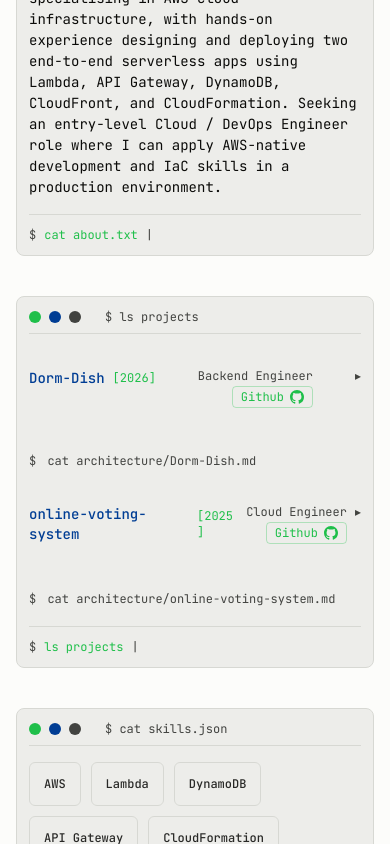
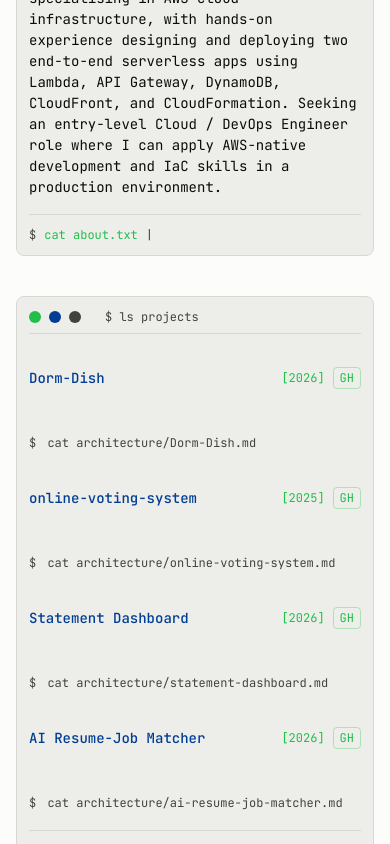
Before and after one commit to prathameshlonare/portfolio, a Next.js app: page / in a window 390 px wide. Shown: the part 1156-2000 px from the top of the page. Built offline with nearby package versions, Linux system fonts and the light colour scheme.

Commit message:
fixed architecture diagram and layout

```diff
--- a/src/app/globals.css
+++ b/src/app/globals.css
@@ -162,7 +162,7 @@ body {
   border-right: 1px solid var(--border);
   transform: translateX(-100%);
   transition: transform 0.3s cubic-bezier(0.32, 0.72, 0, 1);
-  padding: 24px 20px;
+  padding: 72px 20px 24px;
   display: flex;
   flex-direction: column;
   gap: 4px;
@@ -265,7 +265,11 @@ body {
 /* Project card mobile overrides */
 @media (max-width: 767px) {
   .project-card {
-    padding: 16px;
+    padding: 12px;
+  }
+
+  .terminal-prompt {
+    padding: 10px;
   }
 }
 
--- a/src/app/page.tsx
+++ b/src/app/page.tsx
@@ -122,7 +122,7 @@ export default function Home() {
               </MagneticWrap>
               <MagneticWrap strength={4}>
                 <a
-                  href="/prathamesh_resume.pdf"
+                  href="/prathamesh_lonare_resume.pdf"
                   download
                   className="interactive group cta-cursor min-h-[44px] flex items-center px-4 sm:px-6 py-3 text-xs sm:text-sm border border-[var(--border)] rounded-lg text-[var(--text-muted)] hover:text-[var(--accent-green)] hover:border-[var(--accent-green)] hover:bg-[color-mix(in_srgb,var(--accent-green)_8%,transparent)] font-mono text-center"
                 >
@@ -199,13 +199,14 @@ export default function Home() {
                 ]}
               />
               <ArchDiagram
+                variant="flow"
                 nodes={[
-                  { label: "CloudFront" },
-                  { label: "S3" },
-                  { label: "API Gateway" },
-                  { label: "Lambda" },
-                  { label: "DynamoDB" },
-                  { label: "CloudWatch" },
+                  { label: "CloudFront", description: "CDN" },
+                  { label: "S3", description: "Static Assets" },
+                  { label: "API Gateway", description: "REST API" },
+                  { label: "Lambda", description: "Business Logic" },
+                  { label: "DynamoDB", description: "Database" },
+                  { label: "CloudWatch", description: "Monitoring" },
                 ]}
                 title="Dorm-Dish"
               />
@@ -220,19 +221,66 @@ export default function Home() {
                   "Implemented a highly available backend using DynamoDB On-Demand capacity to automatically handle peak voting traffic without manual provisioning.",
                   "Secured application access via Cognito User Pools, enforcing IAM least-privilege policies across all Lambda execution roles.",
                 ]}
+              />
+              <ArchDiagram
+                variant="flow"
+                nodes={[
+                  { label: "S3", description: "Static Hosting" },
+                  { label: "Cognito", description: "User Auth" },
+                  { label: "Lambda", description: "Business Logic" },
+                  { label: "DynamoDB", description: "Database" },
+                  { label: "IAM", description: "Access Control" },
+                  { label: "CloudWatch", description: "Monitoring" },
+                  { label: "GitHub Actions", description: "CI/CD" },
+                ]}
+                title="online-voting-system"
+              />
+              <ProjectCard
+                name="Statement Dashboard"
+                role="Full-Stack Developer"
+                year="2026"
+                githubUrl="https://github.com/prathameshlonare/statement-dashboard"
+                tech="React 19 · TypeScript 6 · Vite 8 · Tailwind CSS · shadcn/ui · Recharts · pdf.js · Tesseract.js · jsPDF"
+                bullets={[
+                  "Built a 100% offline-first PWA bank statement analyzer with PDF/CSV import, OCR fallback, and budget tracking — zero data leaves the device.",
+                  "Implemented recurring payment detection with confidence scoring, month-over-month comparison, and a composite financial health score algorithm.",
+                  "Designed a Swiss editorial UI with dark mode, micro-animations, scroll-triggered staggers, and mobile-first responsive layout using shadcn/ui primitives.",
+                ]}
+              />
+              <ArchDiagram
+                variant="flow"
+                nodes={[
+                  { label: "React", description: "UI Framework" },
+                  { label: "Vite", description: "Build Tool" },
+                  { label: "pdf.js", description: "PDF Parsing" },
+                  { label: "Tesseract.js", description: "OCR Engine" },
+                  { label: "localStorage", description: "Data Persistence" },
+                  { label: "Service Worker", description: "Offline Support" },
+                ]}
+                title="statement-dashboard"
+              />
+              <ProjectCard
+                name="AI Resume-Job Matcher"
+                role="ML Engineer"
+                year="2026"
+                githubUrl="https://github.com/prathameshlonare/ai-resume-job-matcher"
+                tech="Python · Streamlit · sentence-transformers · scikit-learn · pandas · numpy"
+                bullets={[
+                  "Developed an ML-based resume-job compatibility predictor trained on 1,200+ real job postings, achieving ~90% accuracy and ~95% AUC-ROC.",
+                  "Used semantic embeddings (all-MiniLM-L6-v2) with cosine similarity and logistic regression for match probability prediction.",
+                  "Built a Streamlit web app that extracts missing keywords and detected skills to help candidates optimize their resumes.",
+                ]}
                 isLast
               />
               <ArchDiagram
+                variant="flow"
                 nodes={[
-                  { label: "S3" },
-                  { label: "Cognito" },
-                  { label: "Lambda" },
-                  { label: "DynamoDB" },
-                  { label: "CloudWatch" },
-                  { label: "IAM" },
-                  { label: "GitHub Actions" },
+                  { label: "Streamlit", description: "Web Interface" },
+                  { label: "sentence-transformers", description: "Semantic Embeddings" },
+                  { label: "scikit-learn", description: "ML Model" },
+                  { label: "CSV Data Pipeline", description: "Training Data" },
                 ]}
-                title="online-voting-system"
+                title="ai-resume-job-matcher"
               />
             </div>
           </TerminalSection>
--- a/src/components/ArchDiagram.tsx
+++ b/src/components/ArchDiagram.tsx
@@ -4,11 +4,13 @@ import { useState, useRef, useCallback } from "react";
 
 interface ArchNode {
   label: string;
+  description?: string;
 }
 
 interface ArchDiagramProps {
   nodes: ArchNode[];
   title: string;
+  variant?: "badges" | "flow";
 }
 
 function prefersReducedMotion(): boolean {
@@ -27,6 +29,16 @@ const awsColors: Record<string, string> = {
   CloudFormation: "bg-indigo-600",
   IAM: "bg-red-600",
   "GitHub Actions": "bg-gray-500",
+  React: "bg-sky-500",
+  Vite: "bg-violet-500",
+  "pdf.js": "bg-orange-400",
+  "Tesseract.js": "bg-blue-500",
+  localStorage: "bg-zinc-500",
+  "Service Worker": "bg-zinc-500",
+  Streamlit: "bg-red-500",
+  "sentence-transformers": "bg-blue-400",
+  "scikit-learn": "bg-blue-600",
+  "CSV Data Pipeline": "bg-zinc-500",
 };
 
 function getNodeColor(label: string): string {
@@ -36,7 +48,7 @@ function getNodeColor(label: string): string {
   return "bg-zinc-600";
 }
 
-export function ArchDiagram({ nodes, title }: ArchDiagramProps) {
+export function ArchDiagram({ nodes, title, variant = "badges" }: ArchDiagramProps) {
   const [open, setOpen] = useState(false);
   const contentRef = useRef<HTMLDivElement>(null);
   const [style, setStyle] = useState<React.CSSProperties>({ height: 0, opacity: 0, overflow: "hidden" });
@@ -114,6 +126,27 @@ export function ArchDiagram({ nodes, title }: ArchDiagramProps) {
       </button>
 
       <div ref={contentRef} style={style}>
+        {variant === "flow" ? (
+          <div className="pt-3 font-mono text-[11px] flex flex-col items-center">
+            <span className="text-[var(--text-dim)]">Client</span>
+            <span className="text-[var(--accent-green)] my-0.5">↓</span>
+            {nodes.map((node, i) => (
+              <div key={i} className="flex flex-col items-center">
+                <div className="flex items-center gap-2 border border-[var(--text-dim)]/30 rounded px-3 py-1.5 bg-[var(--text-dim)]/5">
+                  <span className={`px-1.5 py-0.5 rounded text-white text-[10px] ${getNodeColor(node.label)}`}>
+                    {node.label}
+                  </span>
+                  {node.description && (
+                    <span className="text-[var(--text-dim)]">— {node.description}</span>
+                  )}
+                </div>
+                {i < nodes.length - 1 && (
+                  <span className="text-[var(--accent-green)] my-0.5">↓</span>
+                )}
+              </div>
+            ))}
+          </div>
+        ) : (
           <div className="flex flex-col md:flex-row md:flex-wrap md:items-center gap-1.5 pt-3">
             {nodes.map((node, i) => (
               <div key={i} className="flex items-center gap-1.5">
@@ -131,6 +164,7 @@ export function ArchDiagram({ nodes, title }: ArchDiagramProps) {
               </div>
             ))}
           </div>
+        )}
       </div>
     </div>
   );
--- a/src/components/ProjectCard.tsx
+++ b/src/components/ProjectCard.tsx
@@ -43,34 +43,19 @@ export function ProjectCard({
         className="w-full text-left cursor-pointer group"
         style={{ touchAction: "manipulation", WebkitTapHighlightColor: "transparent" }}
       >
-        <div className="flex items-start justify-between gap-2">
-          <div className="flex items-center gap-2 text-sm md:text-base min-w-0">
-            <span className="text-[var(--text-dim)] select-none hidden md:inline">
+        {/* Desktop header */}
+        <div className="hidden md:flex items-start justify-between gap-2">
+          <div className="flex items-center gap-2 text-base min-w-0">
+            <span className="text-[var(--text-dim)] select-none">
               {isLast ? "└──" : "├──"}
             </span>
             <span className="text-[var(--accent-blue)] font-medium group-hover:underline transition-colors break-words">
               <ScrambleText text={name} />
             </span>
-            {githubUrl && (
-              <a
-                href={githubUrl}
-                target="_blank"
-                rel="noopener noreferrer"
-                className="hidden md:inline-flex items-center gap-1.5 text-xs text-[var(--accent-green)] border border-[var(--accent-green)]/30 rounded px-2 py-0.5 hover:bg-[var(--accent-green)]/10 transition-colors shrink-0"
-                style={{ touchAction: "manipulation" }}
-                onClick={(e) => e.stopPropagation()}
-              >
-                Github
-                <svg width="14" height="14" viewBox="0 0 24 24" fill="currentColor"><path d="M12 0C5.37 0 0 5.37 0 12c0 5.31 3.435 9.795 8.205 11.385.6.105.825-.255.825-.57 0-.285-.015-1.23-.015-2.235-3.015.555-3.795-.735-4.035-1.41-.135-.345-.72-1.41-1.23-1.695-.42-.225-1.02-.78-.015-.795.945-.015 1.62.87 1.845 1.23 1.08 1.815 2.805 1.305 3.495.99.105-.78.42-1.305.765-1.605-2.67-.3-5.46-1.335-5.46-5.925 0-1.305.465-2.385 1.23-3.225-.12-.3-.54-1.53.12-3.18 0 0 1.005-.315 3.3 1.23.96-.27 1.98-.405 3-.405s2.04.135 3 .405c2.295-1.56 3.3-1.23 3.3-1.23.66 1.65.24 2.88.12 3.18.765.84 1.23 1.905 1.23 3.225 0 4.605-2.805 5.625-5.475 5.925.435.375.81 1.095.81 2.22 0 1.605-.015 2.895-.015 3.3 0 .315.225.69.825.57A12.02 12.02 0 0024 12c0-6.63-5.37-12-12-12z"/></svg>
-              </a>
-            )}
-            <span className="text-[var(--accent-green)] text-xs font-mono md:hidden">
+          </div>
+          <div className="flex items-center gap-3 shrink-0">
+            <span className="text-[var(--accent-green)] text-sm font-mono">
               [{year}]
-            </span>
-          </div>
-          <div className="flex flex-col items-end gap-0.5 shrink-0 md:hidden">
-            <span className="text-[var(--text-dim)] text-xs">
-              {role}
             </span>
             {githubUrl && (
               <a
@@ -86,16 +71,31 @@ export function ProjectCard({
               </a>
             )}
           </div>
-          <div className="flex items-center gap-3 shrink-0">
-            <span className="text-[var(--accent-green)] text-xs md:text-sm font-mono hidden md:inline">
-              [{year}]
+        </div>
+
+        {/* Mobile header */}
+        <div className="md:hidden">
+          <div className="flex items-center justify-between gap-2">
+            <span className="text-[var(--accent-blue)] font-medium text-sm truncate min-w-0">
+              <ScrambleText text={name} />
             </span>
-            <span
-              className="text-[var(--text-dim)] text-xs transition-transform duration-200"
-              style={{ transform: open ? "rotate(90deg)" : "rotate(0deg)" }}
-            >
-              ▸
-            </span>
+            <div className="flex items-center gap-2 shrink-0">
+              <span className="text-[var(--accent-green)] text-xs font-mono">
+                [{year}]
+              </span>
+              {githubUrl && (
+                <a
+                  href={githubUrl}
+                  target="_blank"
+                  rel="noopener noreferrer"
+                  className="inline-flex items-center gap-1 text-xs text-[var(--accent-green)] border border-[var(--accent-green)]/30 rounded px-1.5 py-0.5 hover:bg-[var(--accent-green)]/10 transition-colors"
+                  style={{ touchAction: "manipulation" }}
+                  onClick={(e) => e.stopPropagation()}
+                >
+                  GH
+                </a>
+              )}
+            </div>
           </div>
         </div>
       </button>
@@ -118,7 +118,7 @@ export function ProjectCard({
           >
             <div className="ml-0 md:ml-6 mt-3">
               <div className="flex flex-wrap items-center gap-2 mb-2">
-                <span className="text-xs md:text-sm text-[var(--accent-green)] font-medium hidden md:inline">
+                <span className="text-xs md:text-sm text-[var(--accent-green)] font-medium">
                   {role}
                 </span>
                 {demoUrl && (
```
Also changed, not shown: 2 other files (tests, documents, lock files or other folders). Lines whose indentation alone changed are shown as unchanged.
